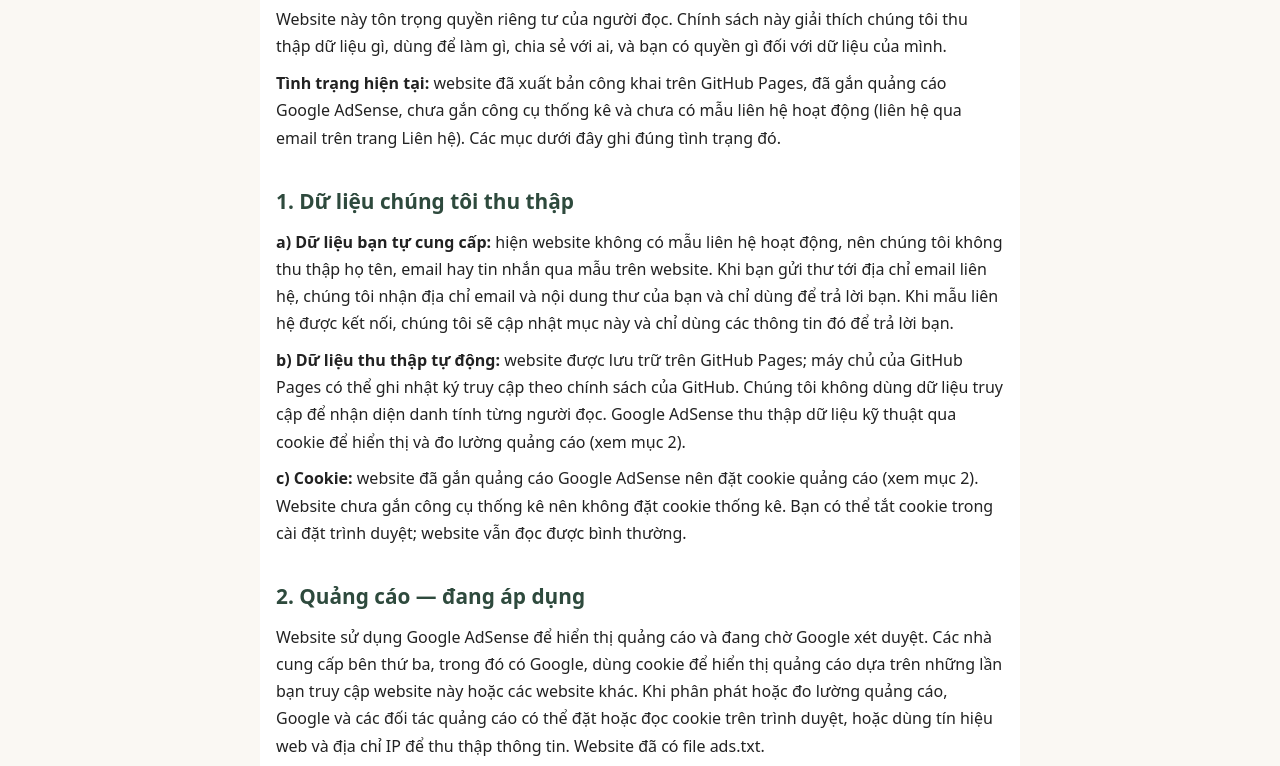
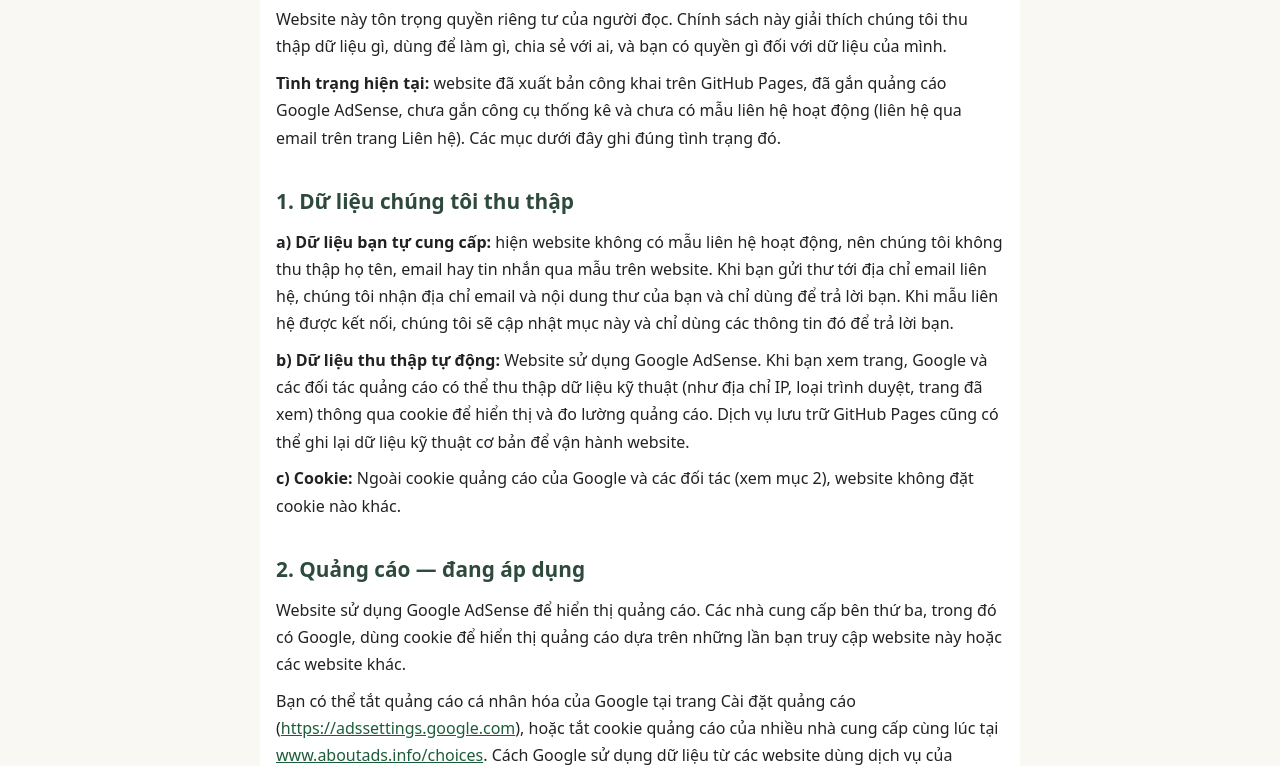
Before and after one commit to nguyentrungduc01092000-tech/trang-tri-nha-diy, a plain HTML site: page chinh-sach-bao-mat/index.html in a window 1280 px wide. Shown: the part 216-982 px from the top of the page. Drawn offline with Linux system fonts and the light colour scheme.

Commit message:
Chinh sach bao mat v3: khop dung ban Ruler duyet (muc 1b, 1c, 2)

```diff
--- a/chinh-sach-bao-mat/index.html
+++ b/chinh-sach-bao-mat/index.html
@@ -22,10 +22,10 @@
 <p><strong>Tình trạng hiện tại:</strong> website đã xuất bản công khai trên GitHub Pages, đã gắn quảng cáo Google AdSense, chưa gắn công cụ thống kê và chưa có mẫu liên hệ hoạt động (liên hệ qua email trên trang Liên hệ). Các mục dưới đây ghi đúng tình trạng đó.</p>
 <h2>1. Dữ liệu chúng tôi thu thập</h2>
 <p><strong>a) Dữ liệu bạn tự cung cấp:</strong> hiện website không có mẫu liên hệ hoạt động, nên chúng tôi không thu thập họ tên, email hay tin nhắn qua mẫu trên website. Khi bạn gửi thư tới địa chỉ email liên hệ, chúng tôi nhận địa chỉ email và nội dung thư của bạn và chỉ dùng để trả lời bạn. Khi mẫu liên hệ được kết nối, chúng tôi sẽ cập nhật mục này và chỉ dùng các thông tin đó để trả lời bạn.</p>
-<p><strong>b) Dữ liệu thu thập tự động:</strong> website được lưu trữ trên GitHub Pages; máy chủ của GitHub Pages có thể ghi nhật ký truy cập theo chính sách của GitHub. Chúng tôi không dùng dữ liệu truy cập để nhận diện danh tính từng người đọc. Google AdSense thu thập dữ liệu kỹ thuật qua cookie để hiển thị và đo lường quảng cáo (xem mục 2).</p>
-<p><strong>c) Cookie:</strong> website đã gắn quảng cáo Google AdSense nên đặt cookie quảng cáo (xem mục 2). Website chưa gắn công cụ thống kê nên không đặt cookie thống kê. Bạn có thể tắt cookie trong cài đặt trình duyệt; website vẫn đọc được bình thường.</p>
+<p><strong>b) Dữ liệu thu thập tự động:</strong> Website sử dụng Google AdSense. Khi bạn xem trang, Google và các đối tác quảng cáo có thể thu thập dữ liệu kỹ thuật (như địa chỉ IP, loại trình duyệt, trang đã xem) thông qua cookie để hiển thị và đo lường quảng cáo. Dịch vụ lưu trữ GitHub Pages cũng có thể ghi lại dữ liệu kỹ thuật cơ bản để vận hành website.</p>
+<p><strong>c) Cookie:</strong> Ngoài cookie quảng cáo của Google và các đối tác (xem mục 2), website không đặt cookie nào khác.</p>
 <h2>2. Quảng cáo — đang áp dụng</h2>
-<p>Website sử dụng Google AdSense để hiển thị quảng cáo và đang chờ Google xét duyệt. Các nhà cung cấp bên thứ ba, trong đó có Google, dùng cookie để hiển thị quảng cáo dựa trên những lần bạn truy cập website này hoặc các website khác. Khi phân phát hoặc đo lường quảng cáo, Google và các đối tác quảng cáo có thể đặt hoặc đọc cookie trên trình duyệt, hoặc dùng tín hiệu web và địa chỉ IP để thu thập thông tin. Website đã có file ads.txt.</p>
+<p>Website sử dụng Google AdSense để hiển thị quảng cáo. Các nhà cung cấp bên thứ ba, trong đó có Google, dùng cookie để hiển thị quảng cáo dựa trên những lần bạn truy cập website này hoặc các website khác.</p>
 <p>Bạn có thể tắt quảng cáo cá nhân hóa của Google tại trang Cài đặt quảng cáo (<a href="https://adssettings.google.com">https://adssettings.google.com</a>), hoặc tắt cookie quảng cáo của nhiều nhà cung cấp cùng lúc tại <a href="https://www.aboutads.info/choices">www.aboutads.info/choices</a>. Cách Google sử dụng dữ liệu từ các website dùng dịch vụ của Google: <a href="https://policies.google.com/technologies/partner-sites">https://policies.google.com/technologies/partner-sites</a>.</p><p>Việc hiển thị quảng cáo không có nghĩa là chúng tôi bán dữ liệu cá nhân của bạn cho bên quảng cáo.</p>
 <h2>3. Chúng tôi chia sẻ dữ liệu với ai</h2>
 <p>Chúng tôi không bán, không cho thuê và không trao đổi dữ liệu cá nhân của người đọc với bất kỳ bên nào vì mục đích thương mại.</p>
```
